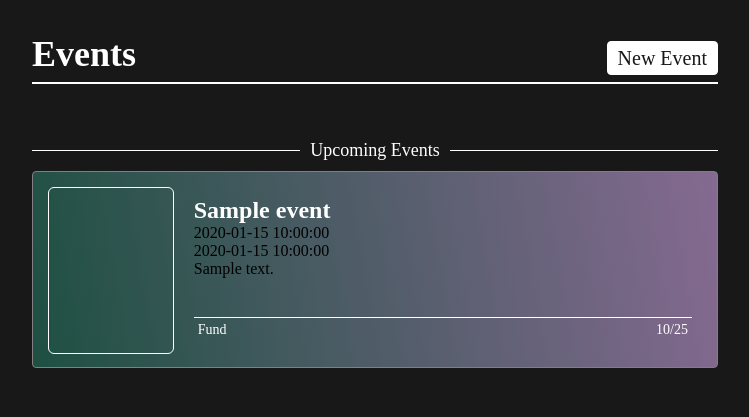
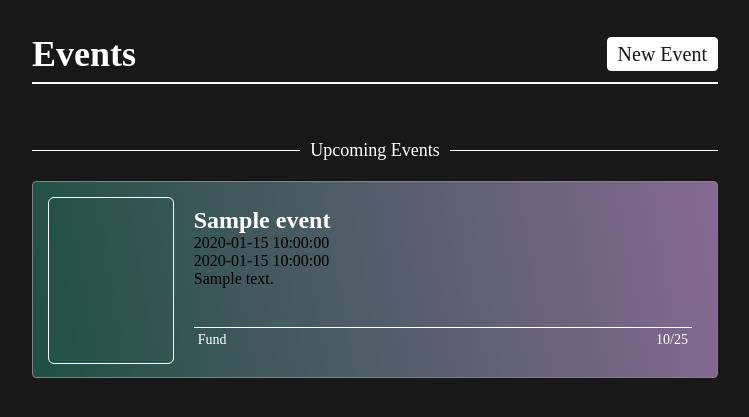
Before and after one commit to farizest/FundManagementApp, a Python web app: template server/templates/home.html in a window 1280 px wide. Shown: the top 417 px of the page, without its empty margins (265-1014 px from the left). Run offline with Jinja, Linux system fonts and the light colour scheme; the template is opened without the code that fills it: most values are stand-ins (such as "Sample title", 1, 10 or a date in 2020); some web fonts are replaced.

Commit message:
Fixed stylesheet reference

```diff
--- a/server/static/home.css
+++ b/server/static/home.css
@@ -29,7 +29,7 @@ h3{
     display: flex;
     height: auto;
     justify-content: space-between;
-    align-items: end;
+    align-items: center;
     padding: 7px 0;
     margin: 26px 0;
     border-bottom: 2px solid #fff;
@@ -75,7 +75,7 @@ a{
     height: 1px;
 }
  .event-list{
-    margin-top: 10px;
+    margin-top: 20px;
  }
  .event-list .event-card{
     display: flex;
--- a/server/templates/event-student.html
+++ b/server/templates/event-student.html
@@ -4,6 +4,7 @@
     <meta charset="UTF-8">
     <meta name="viewport" content="width=device-width, initial-scale=1.0">
     <link rel="stylesheet" href="/static/event-student.css">
+    <link rel="stylesheet" href="../static/event-student.css">
     <title>Fund Manager</title>
 </head>
 <body>
--- a/server/templates/home.html
+++ b/server/templates/home.html
@@ -5,8 +5,10 @@
     <meta name="viewport" content="width=device-width, initial-scale=1.0">
     <title>Fund Manager</title>
     <link rel="stylesheet" href="/static/home.css">
+    <link rel="stylesheet" href="../static/home.css">
     <link href='https://fonts.googleapis.com/css?family=Source+Sans+Pro' rel='stylesheet' type='text/css'>
-    <script src="./home.js"></script>
+    <script src="../static/home.js"></script>
+    <script src="/static/home.js"></script>
 </head>
 <body>
     <section id="home">
```
Also changed, not shown: 1 other file.
